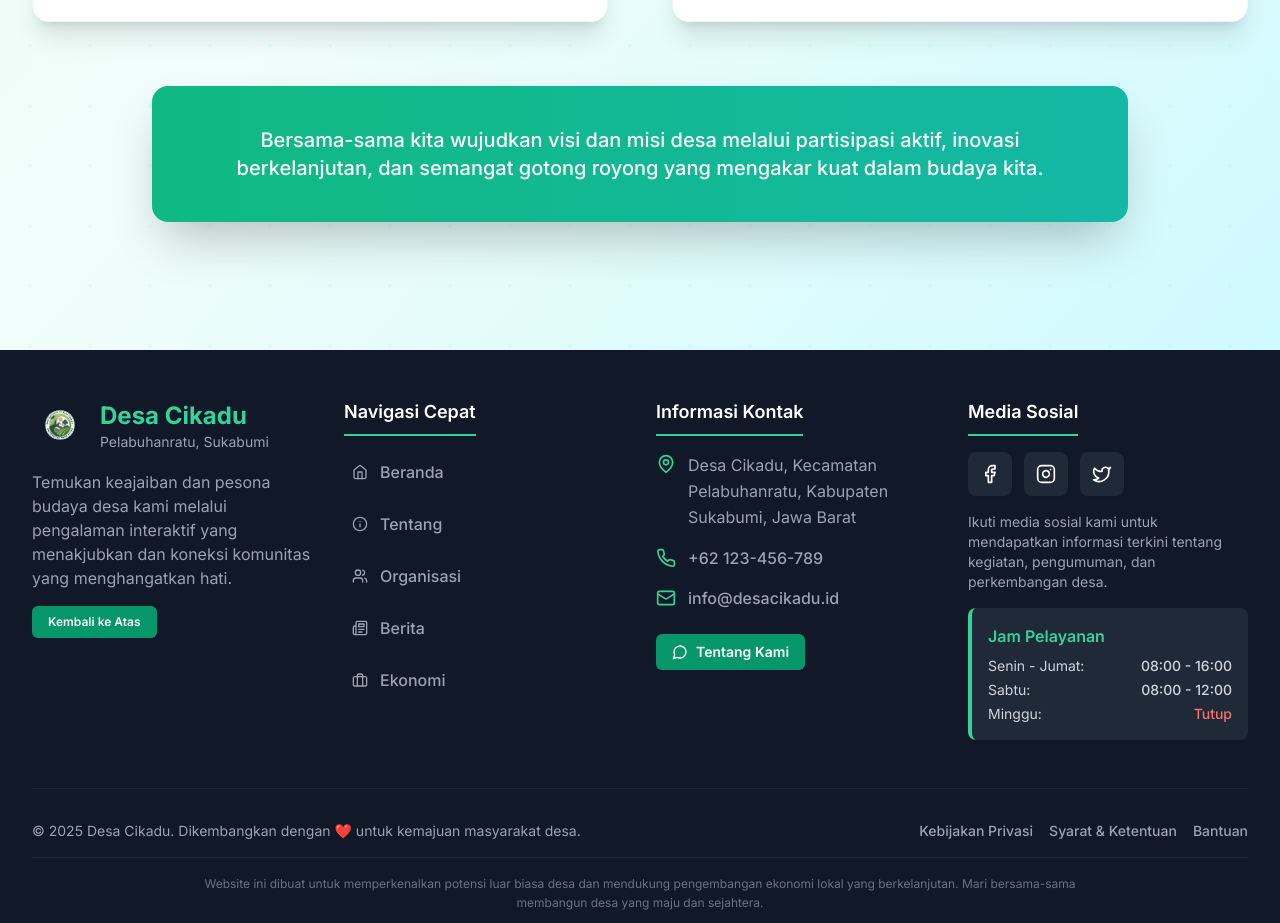
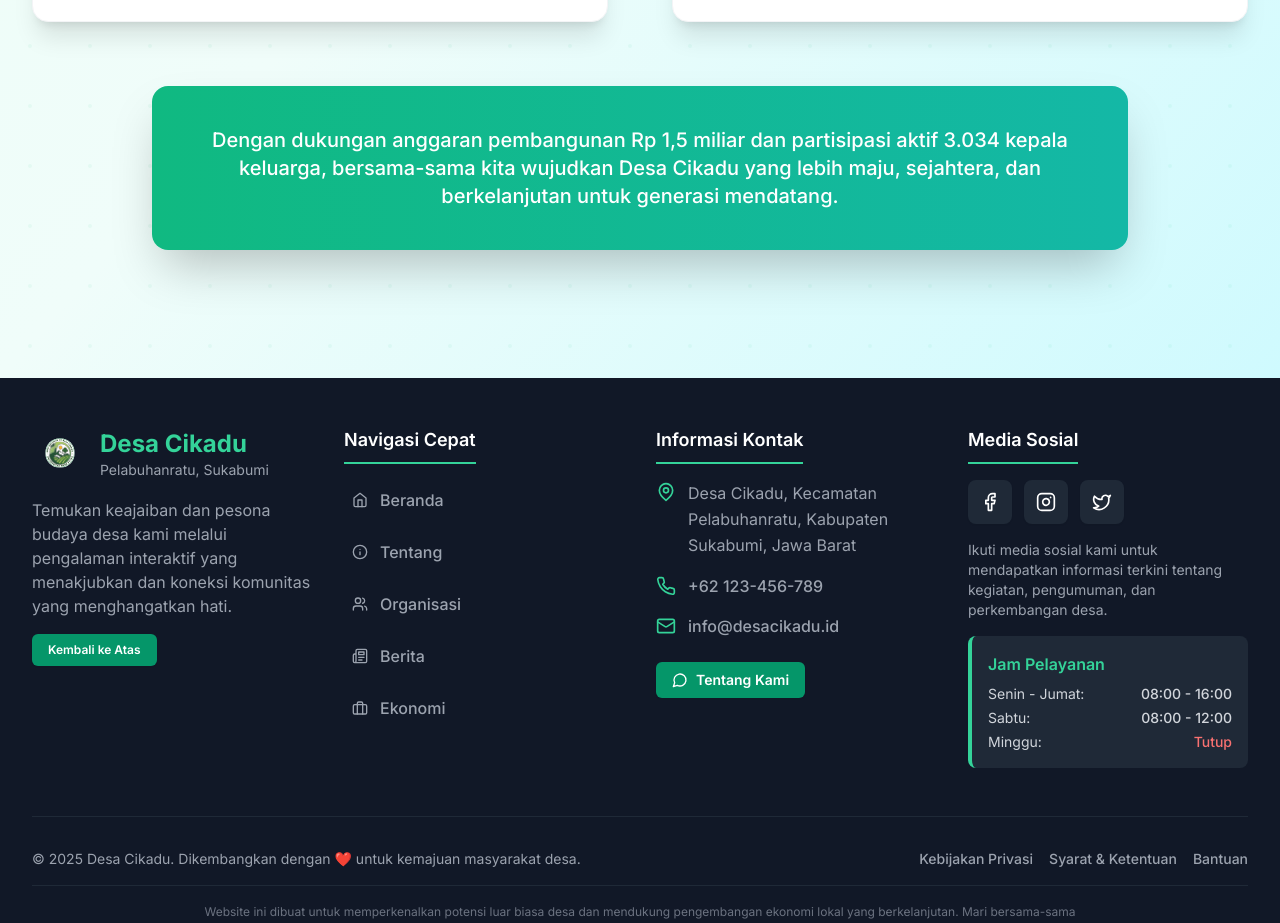
Before and after one commit to VXerys/website-kkn-cikadu, a React (Vite) app: page /about in a window 1280 px wide. Shown: the part 5360-6283 px from the top of the page. Built offline with nearby package versions, Linux system fonts and the light colour scheme; no server answers; a small style sheet from the web is missing.

Commit message:
Updated AboutPage.tsx

```diff
--- a/src/pages/AboutPage.tsx
+++ b/src/pages/AboutPage.tsx
@@ -536,9 +536,9 @@ keterampilan, dan pembinaan kelembagaan masyarakat yang berkelanjutan.
           >
             <div className="inline-block bg-gradient-to-r from-emerald-500 to-teal-500 rounded-2xl p-8 lg:p-10 shadow-2xl">
               <p className="text-white text-lg lg:text-xl font-medium leading-relaxed max-w-4xl">
-                Bersama-sama kita wujudkan visi dan misi desa melalui
-                partisipasi aktif, inovasi berkelanjutan, dan semangat gotong
-                royong yang mengakar kuat dalam budaya kita.
+                Dengan dukungan anggaran pembangunan Rp 1,5 miliar dan partisipasi aktif 3.034 kepala
+keluarga, bersama-sama kita wujudkan Desa Cikadu yang lebih maju, sejahtera, dan
+berkelanjutan untuk generasi mendatang.
               </p>
             </div>
           </motion.div>
```
